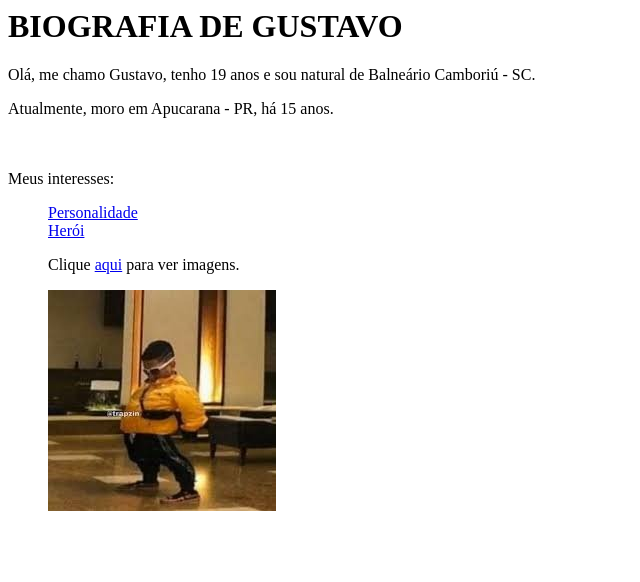
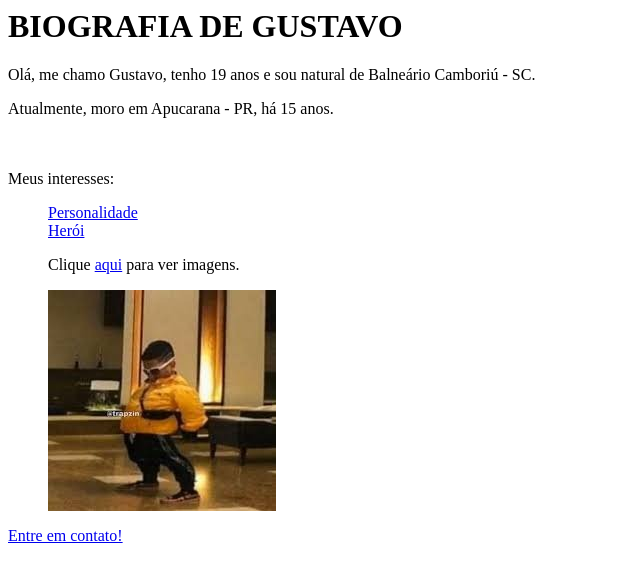
Before and after one commit to GusNickname/takeOff, a plain HTML site: page project1/index.html in a window 1280 px wide. Shown: the whole page, without its empty margins (0-640 px from the left). Drawn offline with Linux system fonts and the light colour scheme.

Commit message:
contact me link

```diff
--- a/project1/index.html
+++ b/project1/index.html
@@ -7,3 +7,5 @@
    <p>Clique <a href="files/images.html">aqui</a> para ver imagens. </p>
    <img src="https://github.com/GusNickname/takeOff/blob/main/project1/files/nuka.jpeg?raw=true" alt="">
 </ul>
+
+<a href="https://github.com/GusNickname/takeOff/blob/main/project1/contact.html">Entre em contato!</a>
```
